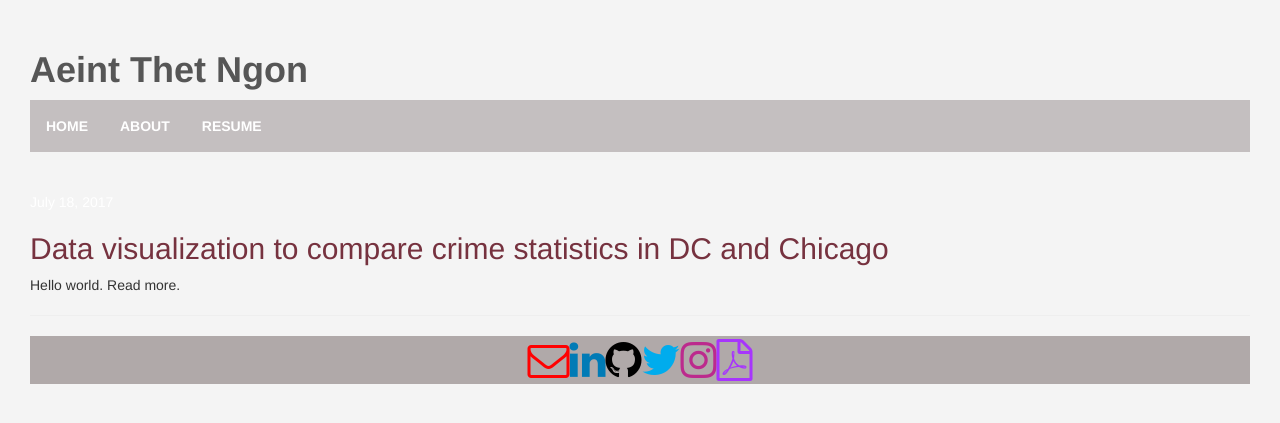
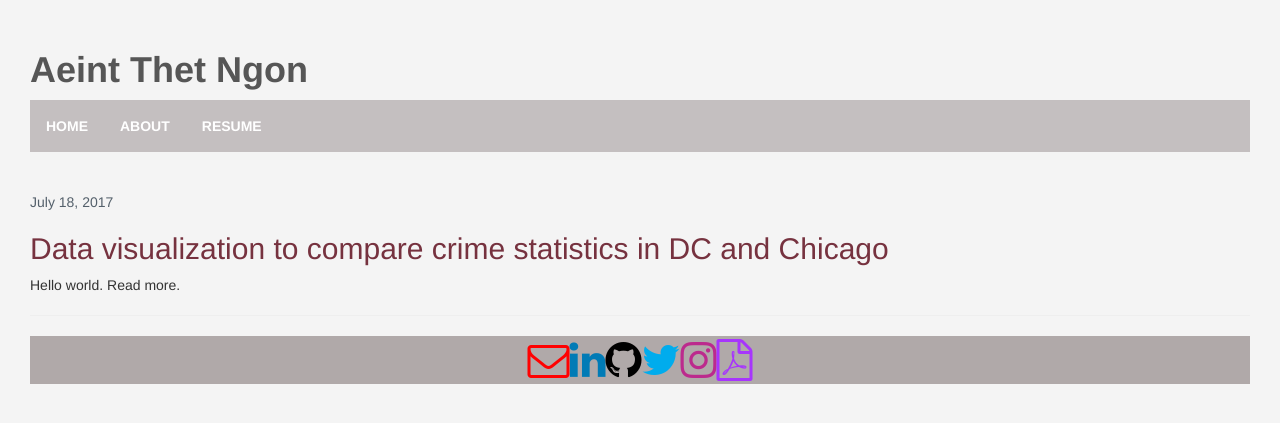
Before and after one commit to aeintngon/old-webpage, a Jekyll site: the page built from index.html, in a window 1280 px wide. Shown: the top 423 px of the page. Built offline with Jekyll 4.4.1, drawn with Linux system fonts in a browser that asks for light colours; nearby versions of some CDN libraries.

Commit message:
Update styles.css

```diff
--- a/CSS/styles.css
+++ b/CSS/styles.css
@@ -28,7 +28,7 @@ a:hover {
 }
 
 .post-date{
-	color:#FFFFFF;
+	color:#54606B;
 }
 
 #top-line {
```
